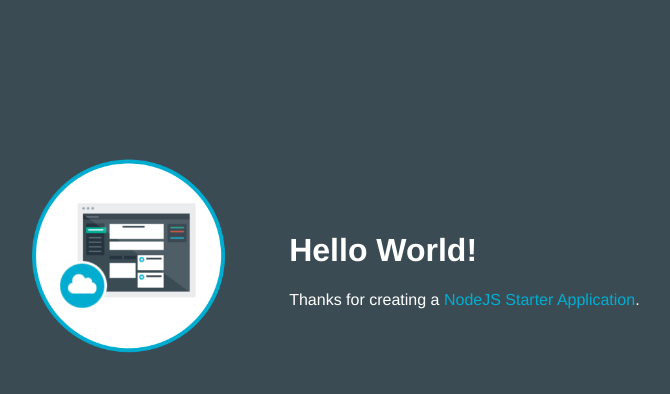
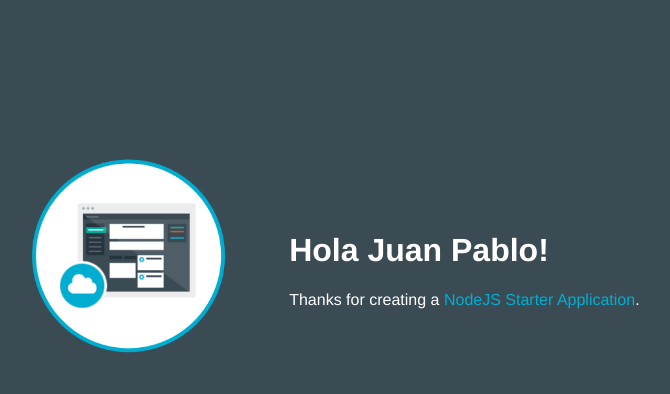
Before and after one commit to jeanpaultabja/RTEBMX01, a website: page public/index.html in a window 1280 px wide. Shown: the whole page, without its empty margins (253-923 px from the left). Drawn offline with Linux system fonts and the light colour scheme.

Commit message:
Update index.html

```diff
--- a/public/index.html
+++ b/public/index.html
@@ -16,7 +16,7 @@
           <img class = "newappIcon" src="images/newapp-icon.png">
         </td>
         <td>
-          <h1 id="message">Hello World!</h1>
+          <h1 id="message">Hola Juan Pablo!</h1>
           <p class='description'></p> Thanks for creating a <span class = "blue">NodeJS Starter Application</span>.
         </td>
       </tr>
```
